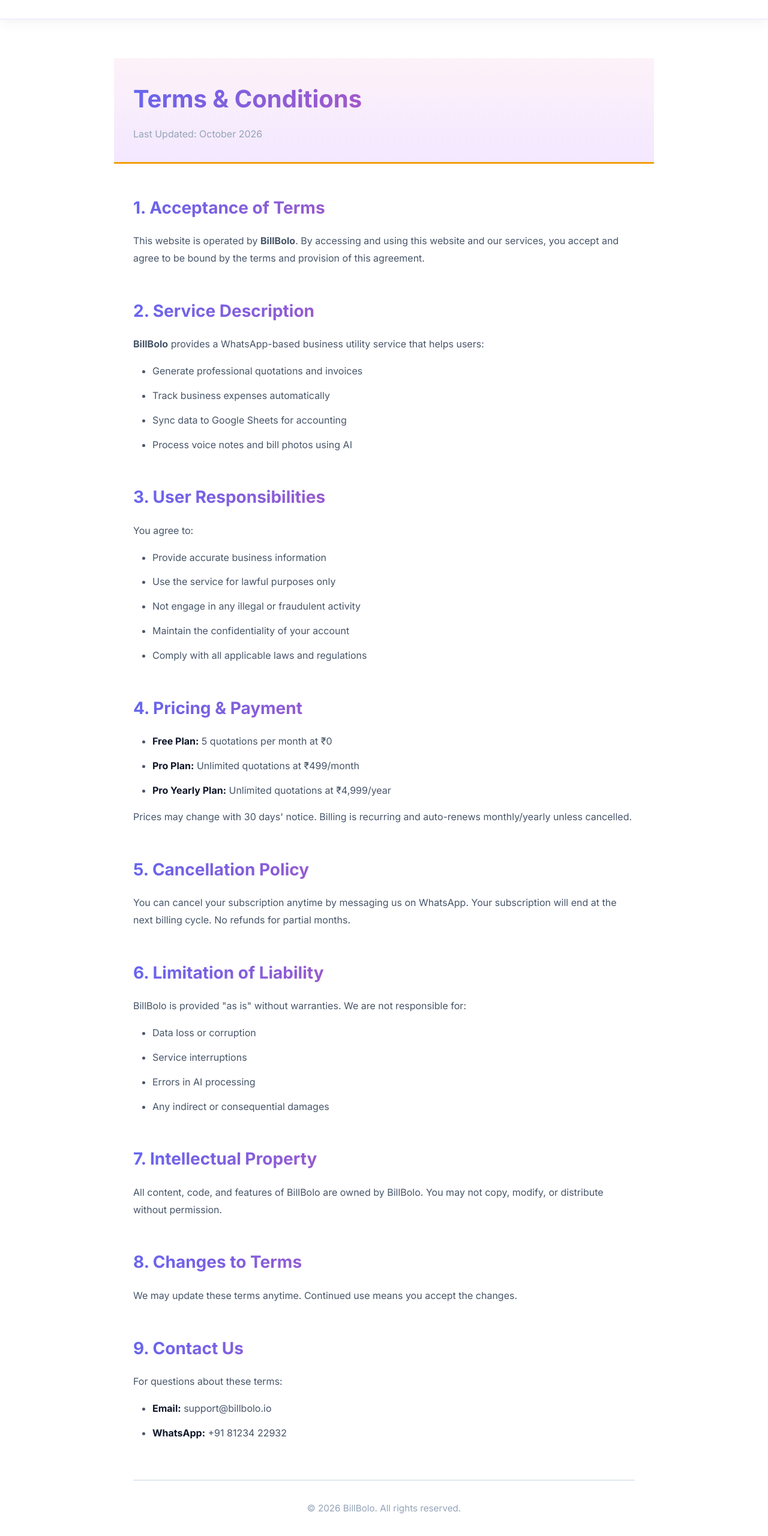
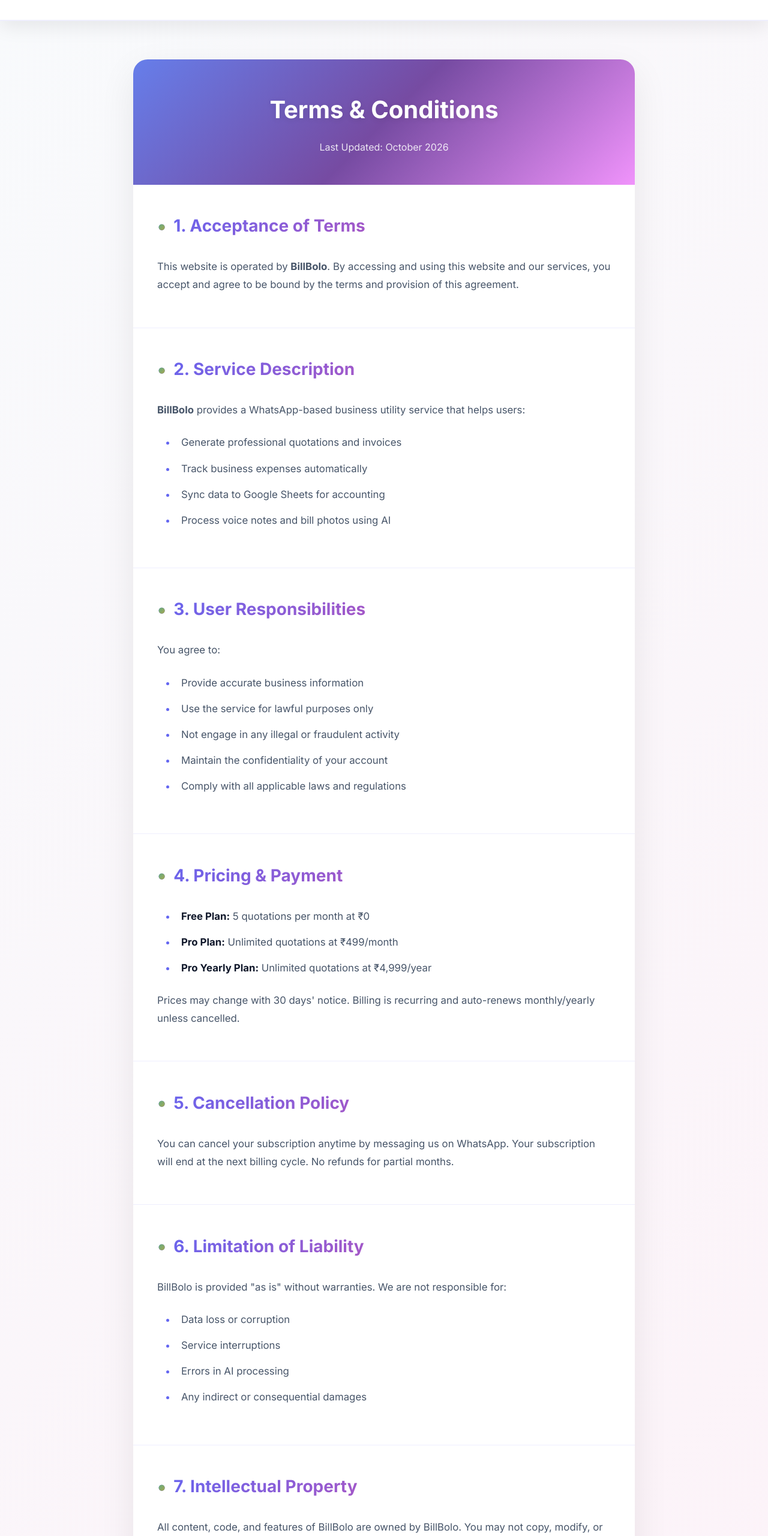
Before and after one commit to billboloindia-star/billbolo-whatsapp-bot, a plain HTML site: page terms.html in a window 1280 px wide. Shown: the part 60-2620 px from the top of the page at 60% size. Drawn offline with Linux system fonts and the light colour scheme.

Commit message:
✨ STUNNING Policy Pages Redesign
- Vibrant gradient hero header (purple to pink to cyan)
- Bold colorful typography with gradient text
- Animated slide-in sections (staggered)
- Beautiful card layout with shadows
- Colorful bullet points & borders
- Highlighted closing section with gradient background
- Smooth hover effects on navigation
- Professional but eye-catching design
- Responsive mobile layout
- WOW factor design!

```diff
--- a/styles-privacy.css
+++ b/styles-privacy.css
@@ -6,12 +6,15 @@
 
 :root {
     --primary: #6366f1;
+    --secondary: #f59e0b;
+    --accent-pink: #ec4899;
+    --accent-cyan: #06b6d4;
+    --accent-purple: #8b5cf6;
     --text-primary: #0f172a;
     --text-secondary: #475569;
     --text-tertiary: #94a3b8;
     --bg-primary: #ffffff;
-    --bg-secondary: #f8fafc;
-    --border-color: #e2e8f0;
+    --bg-light: #f8fafc;
 }
 
 html {
@@ -20,7 +23,7 @@ html {
 
 body {
     font-family: 'Inter', -apple-system, BlinkMacSystemFont, 'Segoe UI', sans-serif;
-    background: var(--bg-primary);
+    background: linear-gradient(135deg, #f8fafc 0%, #fdf2f8 100%);
     color: var(--text-primary);
     line-height: 1.8;
 }
@@ -33,7 +36,7 @@ body {
     backdrop-filter: blur(20px);
     border-bottom: 2px solid rgba(99, 102, 241, 0.1);
     z-index: 100;
-    box-shadow: 0 4px 20px rgba(0, 0, 0, 0.05);
+    box-shadow: 0 10px 30px rgba(0, 0, 0, 0.08);
 }
 
 .nav-container {
@@ -53,17 +56,25 @@ body {
     -webkit-text-fill-color: transparent;
     background-clip: text;
     text-decoration: none;
+    transition: transform 0.3s;
+}
+
+.logo:hover {
+    transform: scale(1.05);
 }
 
 .back-link {
     color: var(--primary);
     text-decoration: none;
-    font-weight: 500;
-    transition: color 0.3s;
+    font-weight: 600;
+    transition: all 0.3s;
+    padding: 0.5rem 1rem;
+    border-radius: 8px;
 }
 
 .back-link:hover {
-    color: #4f46e5;
+    background: rgba(99, 102, 241, 0.1);
+    color: var(--accent-pink);
 }
 
 /* Main Content */
@@ -74,37 +85,41 @@ body {
 }
 
 .privacy-content {
-    background: var(--bg-primary);
+    background: white;
+    border-radius: 24px;
+    box-shadow: 0 20px 60px rgba(0, 0, 0, 0.08);
+    overflow: hidden;
 }
 
 /* Header */
 header {
-    margin-bottom: 3rem;
-    border-bottom: 3px solid #f59e0b;
-    padding-bottom: 2rem;
-    background: linear-gradient(180deg, #fdf2f8 0%, #f3e8ff 100%);
-    padding: 2rem;
-    margin: 0 -2rem 3rem -2rem;
+    background: linear-gradient(135deg, #667eea 0%, #764ba2 50%, #f093fb 100%);
+    color: white;
+    padding: 3rem 2rem;
+    text-align: center;
 }
 
 header h1 {
     font-size: 2.5rem;
     font-weight: 800;
-    margin-bottom: 0.5rem;
-    background: linear-gradient(135deg, #6366f1, #ec4899);
-    -webkit-background-clip: text;
-    -webkit-text-fill-color: transparent;
-    background-clip: text;
+    margin-bottom: 0.75rem;
+    text-shadow: 0 2px 10px rgba(0, 0, 0, 0.1);
 }
 
 .last-updated {
-    color: var(--text-tertiary);
+    color: rgba(255, 255, 255, 0.9);
     font-size: 1rem;
+    opacity: 0.95;
 }
 
 /* Sections */
 section {
-    margin-bottom: 3rem;
+    padding: 2.5rem;
+    border-bottom: 1px solid rgba(99, 102, 241, 0.1);
+}
+
+section:last-of-type {
+    border-bottom: none;
 }
 
 section h2 {
@@ -114,63 +129,137 @@ section h2 {
     -webkit-background-clip: text;
     -webkit-text-fill-color: transparent;
     background-clip: text;
-    margin-bottom: 1rem;
-    margin-top: 2rem;
+    margin-bottom: 1.5rem;
+    display: flex;
+    align-items: center;
+    gap: 0.75rem;
+}
+
+section h2::before {
+    content: '•';
+    font-size: 2rem;
+    background: linear-gradient(135deg, #06b6d4, #f59e0b);
+    -webkit-background-clip: text;
+    -webkit-text-fill-color: transparent;
+    background-clip: text;
 }
 
 section h3 {
     font-size: 1.25rem;
-    font-weight: 600;
+    font-weight: 700;
     color: var(--text-primary);
-    margin-bottom: 0.75rem;
-    margin-top: 1.5rem;
+    margin: 1.5rem 0 0.75rem;
+    padding-bottom: 0.5rem;
+    border-bottom: 2px solid rgba(99, 102, 241, 0.2);
 }
 
 section p {
     color: var(--text-secondary);
     margin-bottom: 1rem;
     line-height: 1.8;
+    font-size: 1.05rem;
 }
 
 section ul {
-    margin: 1rem 0 1rem 2rem;
+    margin: 1.5rem 0 1.5rem 2rem;
     color: var(--text-secondary);
 }
 
 section li {
-    margin-bottom: 0.75rem;
+    margin-bottom: 0.8rem;
     line-height: 1.8;
+    font-size: 1.05rem;
+    padding-left: 0.5rem;
 }
 
 section li strong {
     color: var(--text-primary);
+    font-weight: 700;
+}
+
+/* Highlights */
+section li::marker {
+    color: var(--primary);
+    font-weight: bold;
+}
+
+/* Footer */
+.policy-footer {
+    background: linear-gradient(135deg, #1e293b 0%, #0f172a 100%);
+    color: white;
+    padding: 2.5rem;
+    text-align: center;
+    border-top: 4px solid var(--secondary);
+}
+
+.policy-footer p {
+    color: rgba(255, 255, 255, 0.9);
+    margin: 0.5rem 0;
+    font-weight: 500;
+}
+
+.policy-footer p:first-child {
+    font-size: 1.1rem;
+    font-weight: 700;
+    margin-bottom: 0.5rem;
 }
 
 /* Closing Section */
 .closing {
-    background: var(--bg-secondary);
+    background: linear-gradient(135deg, #fef3c7 0%, #fce7f3 100%);
+    margin: 2rem;
     padding: 2rem;
-    border-radius: 12px;
-    border-left: 4px solid var(--primary);
+    border-radius: 16px;
+    border-left: 6px solid var(--secondary);
+    box-shadow: 0 10px 30px rgba(245, 158, 11, 0.1);
 }
 
 .closing h2 {
-    color: var(--primary);
+    margin-bottom: 1rem;
 }
 
-/* Footer */
-.policy-footer {
-    text-align: center;
-    margin-top: 4rem;
-    padding-top: 2rem;
-    border-top: 2px solid var(--border-color);
-    color: var(--text-tertiary);
-    font-size: 0.95rem;
+.closing p {
+    color: var(--text-primary);
+    font-weight: 500;
 }
 
-.policy-footer p {
-    margin-bottom: 0.5rem;
+.closing ul {
+    margin-left: 2rem;
 }
+
+.closing li {
+    color: var(--text-primary);
+    font-weight: 500;
+}
+
+/* Animations */
+@keyframes slideInUp {
+    from {
+        opacity: 0;
+        transform: translateY(30px);
+    }
+    to {
+        opacity: 1;
+        transform: translateY(0);
+    }
+}
+
+section {
+    animation: slideInUp 0.6s ease-out both;
+}
+
+section:nth-child(2) { animation-delay: 0.1s; }
+section:nth-child(3) { animation-delay: 0.2s; }
+section:nth-child(4) { animation-delay: 0.3s; }
+section:nth-child(5) { animation-delay: 0.4s; }
+section:nth-child(6) { animation-delay: 0.5s; }
+section:nth-child(7) { animation-delay: 0.6s; }
+section:nth-child(8) { animation-delay: 0.7s; }
+section:nth-child(9) { animation-delay: 0.8s; }
+section:nth-child(10) { animation-delay: 0.9s; }
+section:nth-child(11) { animation-delay: 1s; }
+section:nth-child(12) { animation-delay: 1.1s; }
+section:nth-child(13) { animation-delay: 1.2s; }
 
 /* Responsive */
 @media (max-width: 768px) {
@@ -186,8 +275,12 @@ section li strong {
         padding: 2rem 1rem;
     }
 
-    .nav-container {
-        padding: 1rem;
+    section {
+        padding: 2rem 1.5rem;
+    }
+
+    section ul {
+        margin-left: 1.5rem;
     }
 }
 
```
